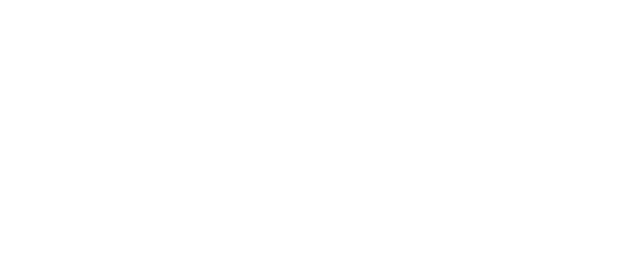
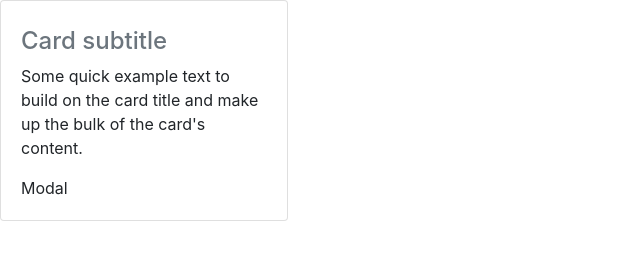
Before and after one commit to Marcosauras/task-manager, a plain HTML site: page index.html in a window 1280 px wide. Shown: the whole page, without its empty margins (0-640 px from the left). Drawn offline with nearby package versions, Linux system fonts and the light colour scheme.

Commit message:
fox's part unfinished

```diff
--- a/index.html
+++ b/index.html
@@ -5,8 +5,26 @@
     <meta http-equiv="X-UA-Compatible" content="IE=edge">
     <meta name="viewport" content="width=device-width, initial-scale=1.0">
     <title>Document</title>
+    <link href="css/bootstrap.min.css" rel="stylesheet">
 </head>
 <body>
 
+    <div class="card" style="width: 18rem;">
+        <div class="card-body">
+          <container>
+          <h3 class="card-title"></h3>
+          <h4 class="card-subtitle mb-2 text-muted">Card subtitle</h4>
+          <p class="card-text">Some quick example text to build on the card title and make up the bulk of the card's content.</p>
+          <button="#" class="card-link">Modal</button>
+        </div>
+      </container>
+      </div>
+      </div>
+
+        <!-- jQuery (necessary for Bootstrap's JavaScript plugins) -->
+    <script src="https://ajax.googleapis.com/ajax/libs/jquery/1.12.4/jquery.min.js"></script>
+    <!-- Include all compiled plugins (below), or include individual files as needed -->
+    <script src="js/bootstrap.min.js"></script>
+
 </body>
 </html>
--- /dev/null
+++ b/script.js
@@ -0,0 +1,3 @@
+$('#myModal').on('shown.bs.modal', function () {
+    $('#myInput').trigger('focus')
+  })
--- /dev/null
+++ b/style.css
@@ -0,0 +1,15 @@
+.card {
+    /* Add shadows to create the "card" effect */
+    box-shadow: 0 4px 8px 0 rgba(0,0,0,0.2);
+    transition: 0.3s;
+  }
+
+  /* On mouse-over, add a deeper shadow */
+  .card:hover {
+    box-shadow: 0 8px 16px 0 rgba(0,0,0,0.2);
+  }
+
+  /* Add some padding inside the card container */
+  .container {
+    padding: 2px 16px;
+  }
```
